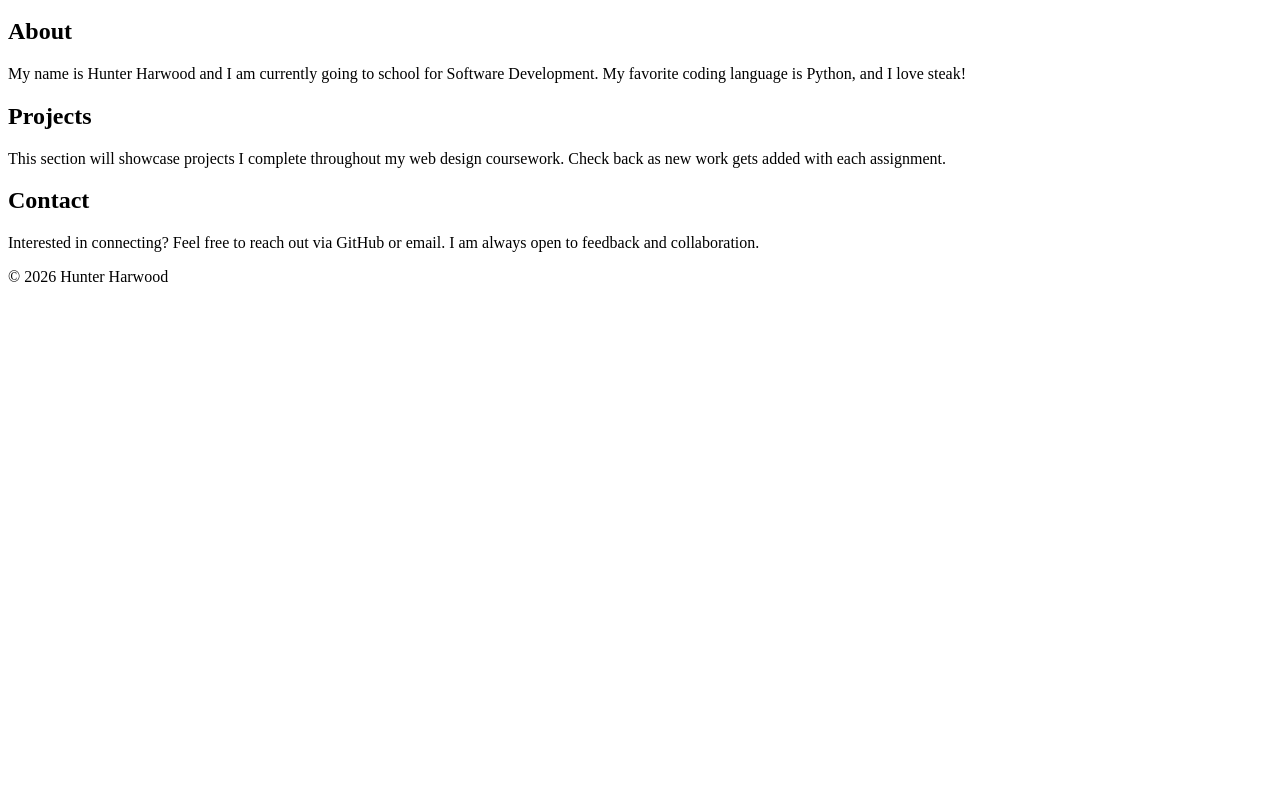
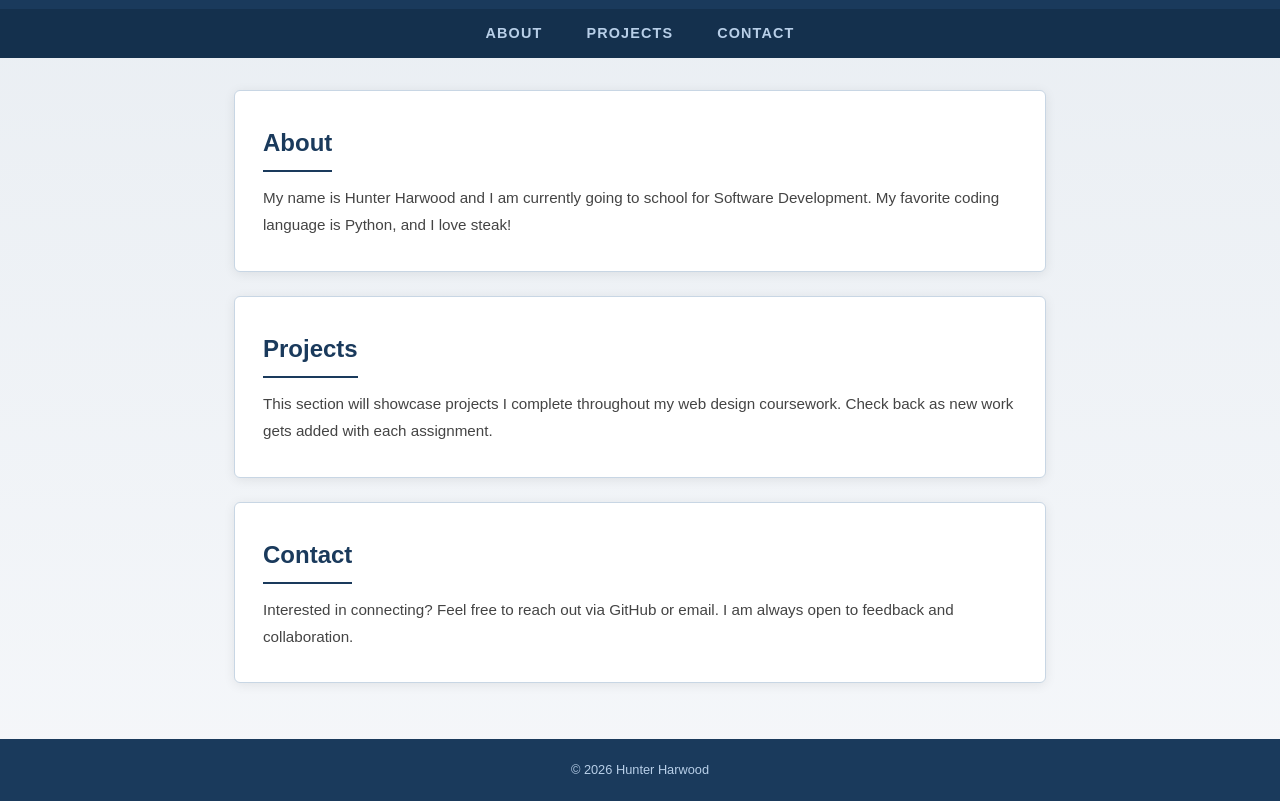
Before and after one commit to hunhar4916/hunhar4916.github.io, a plain HTML site: page index.html in a window 1280 px wide. Shown: the part 136-937 px from the top of the page. Before the commit the page ends 800 px from the top, so only its background shows below. Drawn offline with Linux system fonts and the light colour scheme.

Commit message:
Link styles.css to index.html

```diff
--- a/index.html
+++ b/index.html
@@ -10,14 +10,17 @@
     <meta name="keywords" content="portfolio, web design, student">
     <meta name="author" content="Hunter Harwood">
     <title>Hunter Harwood's Portfolio</title>
+
+    <!-- Link to external stylesheet -->
+    <link rel="stylesheet" href="styles.css">
 </head>
 <body>
     <header>
         <h1>Hunter Harwood's Portfolio</h1>
-
     </header>
 
     <!-- Navigation menu with internal links -->
+    <!-- Styled in styles.css: horizontal layout, no bullets, hover effects -->
     <nav>
         <ul>
             <li><a href="#about">About</a></li>
@@ -26,12 +29,13 @@
         </ul>
     </nav>
 
-<!-- About section -->
+    <!-- Main content sections: About, Projects, Contact -->
+    <!-- Each section has padding, margin, background, border, and box-shadow via styles.css -->
     <main>
         <section id="about">
             <h2>About</h2>
             <p>My name is Hunter Harwood and I am currently going to school for Software Development. My favorite coding language is Python, and I love steak!</p>
-  </section> <!-- end about -->
+        </section>
 
         <section id="projects">
             <h2>Projects</h2>
@@ -44,7 +48,7 @@
         </section>
     </main>
 
-
+    <!-- Footer: smaller font, centered text, contrasting background — see styles.css -->
     <footer>
         <p>&copy; 2026 Hunter Harwood</p>
     </footer>
```
Lines whose indentation alone changed are shown as unchanged.
